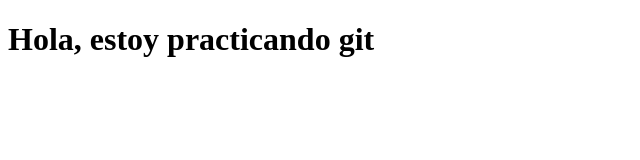
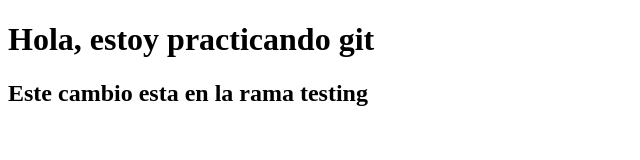
Before and after one commit to Cristian021195/practicas-git-2, a plain HTML site: page index.html in a window 1280 px wide. Shown: the whole page, without its empty margins (0-640 px from the left). Drawn offline with Linux system fonts and the light colour scheme.

Commit message:
primer commit de rama testing

```diff
--- a/index.html
+++ b/index.html
@@ -8,5 +8,6 @@
 </head>
 <body>
     <h1>Hola, estoy practicando git</h1>
+    <h2>Este cambio esta en la rama testing</h2>
 </body>
 </html>
```
